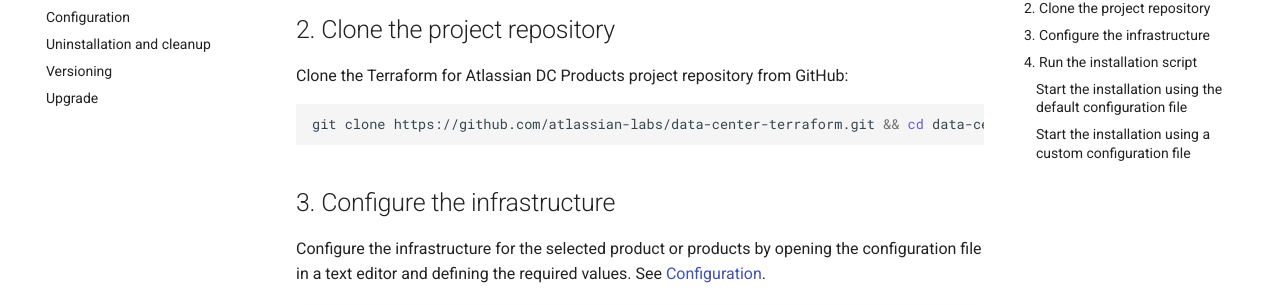
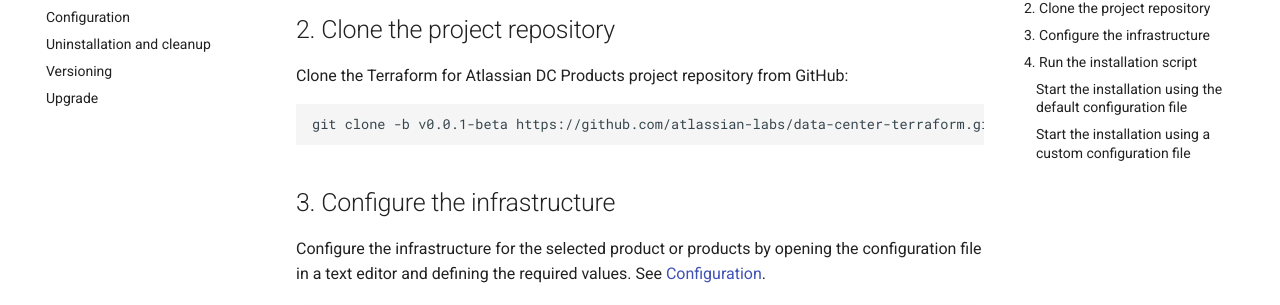
Before and after one commit to atlassian-labs/data-center-terraform, an MkDocs documentation site: the page built from docs/docs/userguide/INSTALLATION.md, in a window 1280 px wide and 900 px high, scrolled down 481 px. Shown: the part 145-450 px from the top of the window. Built offline with MkDocs 1.6.1 and Material for MkDocs 9.7.7, drawn with Linux system fonts in a browser that asks for light colours; comment, search, counter and statistics services are not loaded.

Commit message:
Update INSTALLATION.md

````diff
--- a/docs/docs/userguide/INSTALLATION.md
+++ b/docs/docs/userguide/INSTALLATION.md
@@ -14,7 +14,7 @@
 Clone the Terraform for Atlassian DC Products project repository from GitHub:
 
 ```shell
-git clone https://github.com/atlassian-labs/data-center-terraform.git && cd data-center-terraform
+git clone -b v0.0.1-beta https://github.com/atlassian-labs/data-center-terraform.git && cd data-center-terraform
 ```
 
 ## 3. Configure the infrastructure
````
